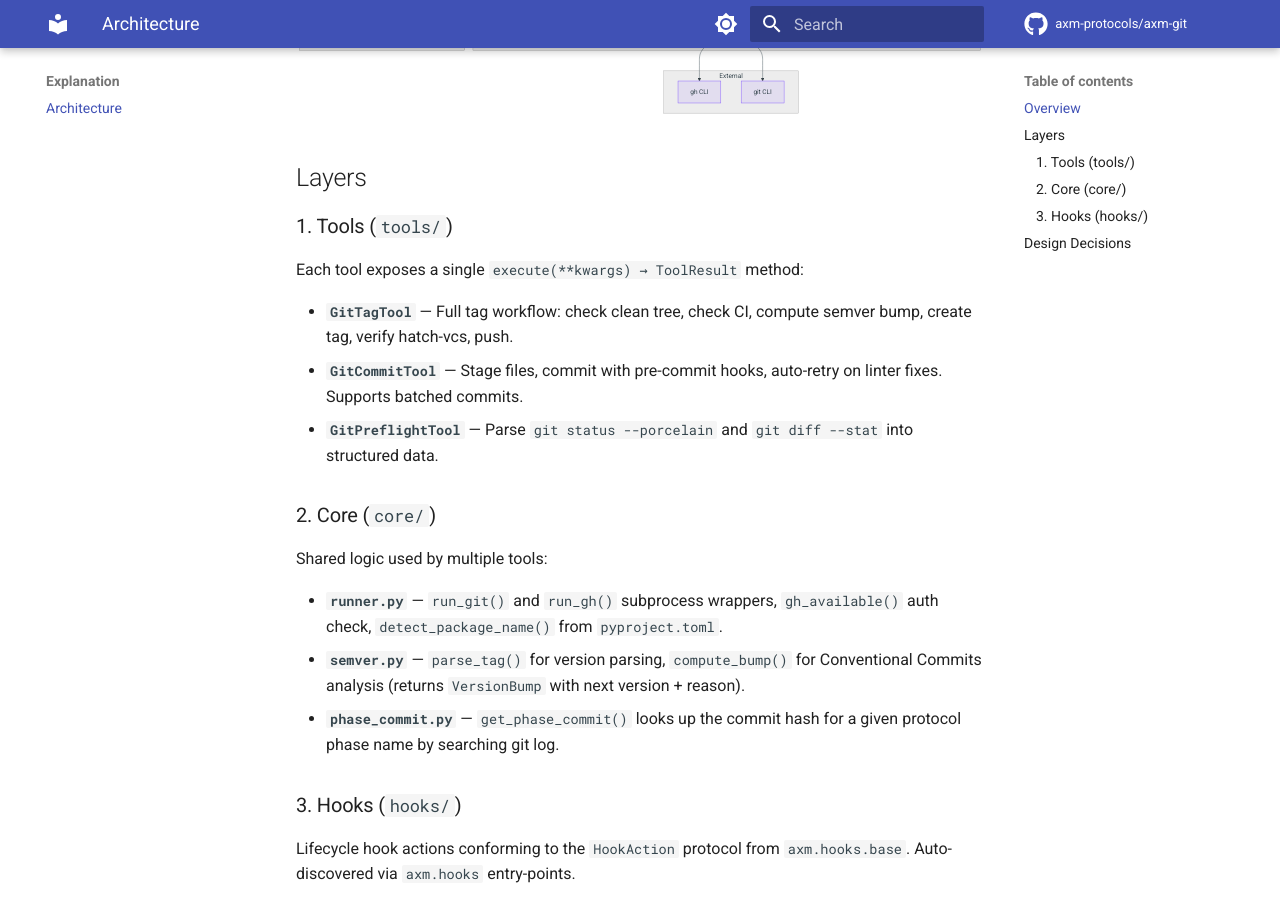
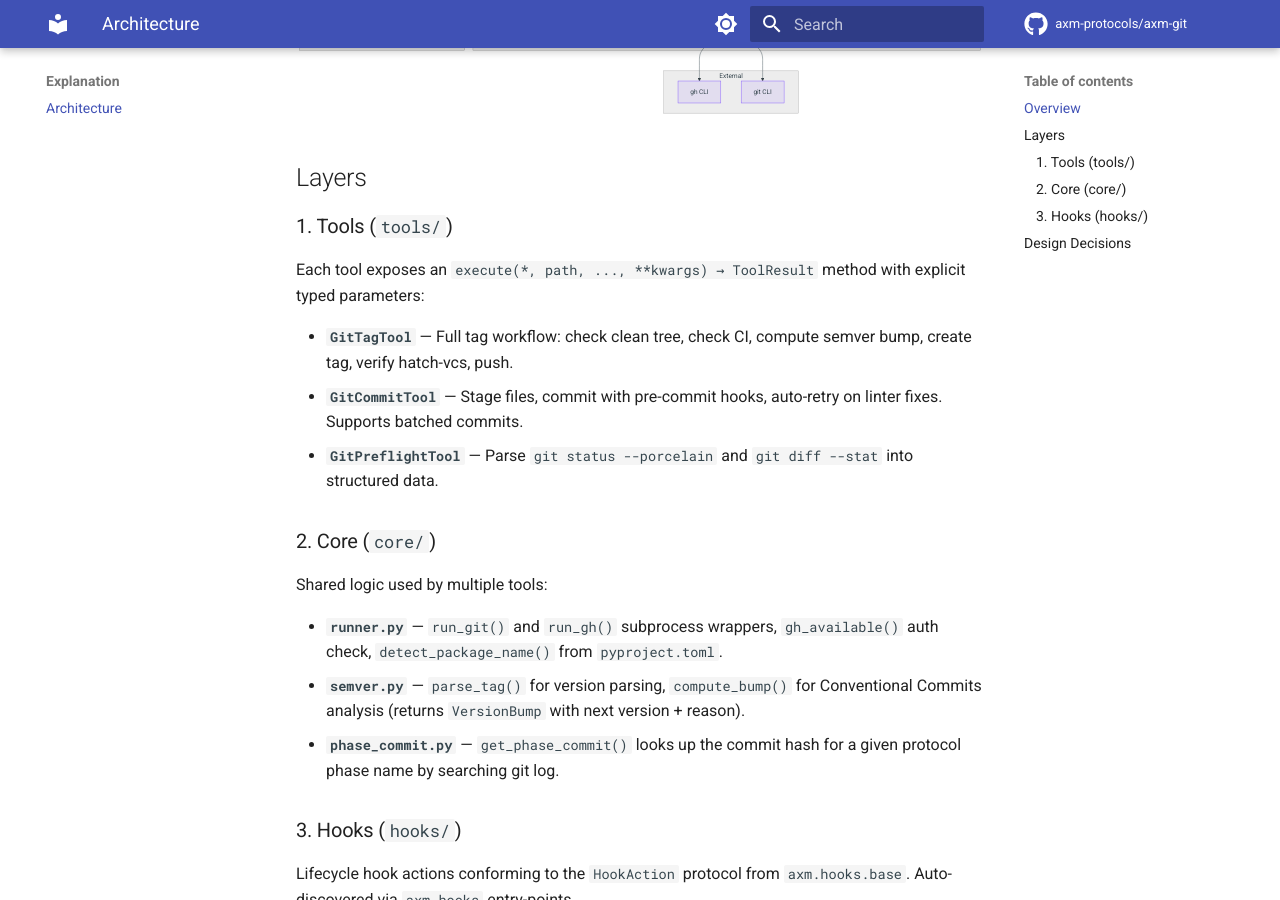
Before and after one commit to axm-protocols/axm-forge, an MkDocs documentation site: the page built from docs/explanation/architecture.md, in a window 1280 px wide and 900 px high, scrolled down 486 px. Built offline with MkDocs 1.6.1 and Material for MkDocs 9.7.7, drawn with Linux system fonts in a browser that asks for light colours; comment, search, counter and statistics services are not loaded.

Commit message:
docs: update tool signatures and fix stale params
Reflect explicit-params refactoring in docs:
- Add diff_lines param to git_preflight table
- Remove fake push param from git_tag table
- Fix ci_status → ci_check key name in howto
- Update execute() description in architecture doc
- Update test count 88 → 90

```diff
--- a/docs/explanation/architecture.md
+++ b/docs/explanation/architecture.md
@@ -66,7 +66,7 @@ graph TD
 
 ### 1. Tools (`tools/`)
 
-Each tool exposes a single `execute(**kwargs) → ToolResult` method:
+Each tool exposes an `execute(*, path, ..., **kwargs) → ToolResult` method with explicit typed parameters:
 
 - **`GitTagTool`** — Full tag workflow: check clean tree, check CI, compute semver bump, create tag, verify hatch-vcs, push.
 - **`GitCommitTool`** — Stage files, commit with pre-commit hooks, auto-retry on linter fixes. Supports batched commits.
```
Also changed, not shown: README.md (+3 -3 lines), docs/howto/index.md (+1 -1 lines).
